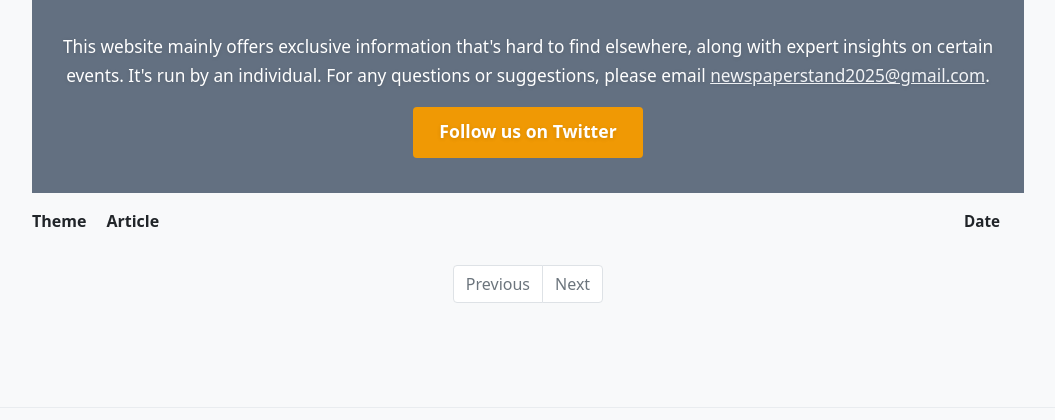
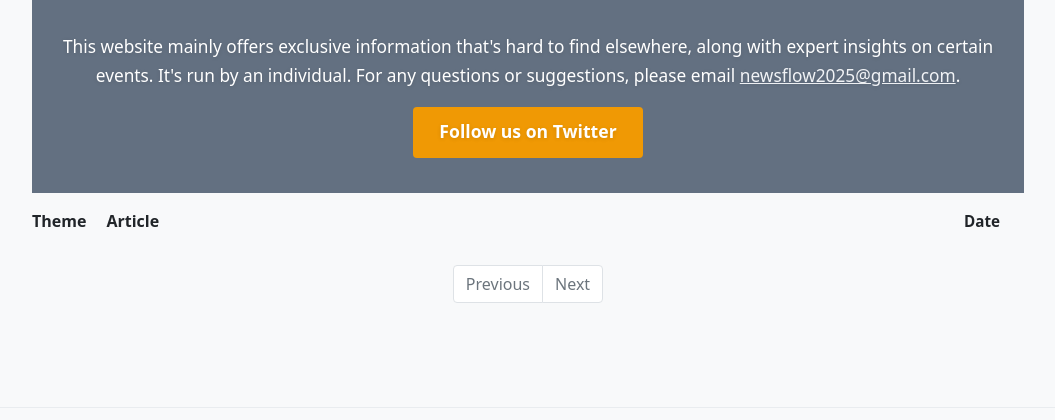
Before and after one commit to chinaxxren/news_web, a Flask app: page / in a window 1280 px wide. Shown: the part 56-476 px from the top of the page, without its empty margins (112-1167 px from the left). Run offline with Flask 2, Linux system fonts and the light colour scheme; data that the repository does not hold is empty.

Commit message:
update email

```diff
--- a/app/templates/main/index.html
+++ b/app/templates/main/index.html
@@ -4,8 +4,8 @@
     This website mainly offers exclusive information that's hard to find
     elsewhere, along with expert insights on certain events. It's run by an
     individual. For any questions or suggestions, please email
-    <a href="mailto: newsflow2025@gmail.com" style="color: #f1f3f6"
-      >newspaperstand2025@gmail.com</a
+    <a href="mailto:newsflow2025@gmail.com" style="color: #f1f3f6"
+      >newsflow2025@gmail.com</a
     >.
     <div class="text-center my-3">
       <a
```
